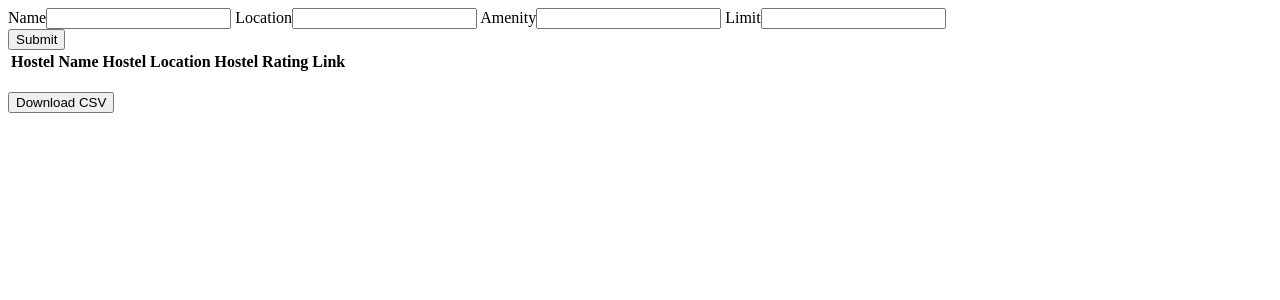
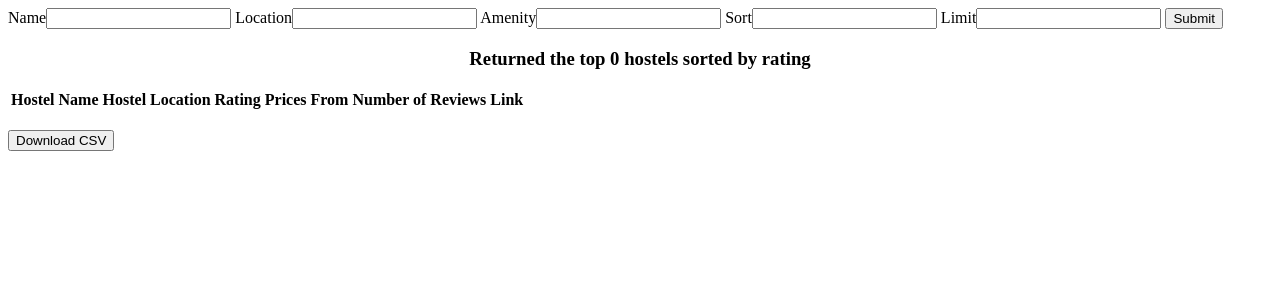
Before and after one commit to alfischer33/hosteldatafrontend, a Django app: page / in a window 1280 px wide. Shown: the top 300 px of the page. Run offline with Django 3.2, Linux system fonts and the light colour scheme; data that the repository does not hold is empty; some libraries are stand-ins or nearby versions.

Commit message:
filter upgrades

```diff
--- a/apidata/templates/apidata/index.html
+++ b/apidata/templates/apidata/index.html
@@ -12,21 +12,32 @@
     <row>
         <div>
             <form action="" method="GET">
-                Name<input type="text" name="name" value={{name}}>
+                Name<input type="text" name="name" value="{{name}}">
                 Location<input type="text" name="location" value={{location}}>
                 Amenity<input type="text" name="amenity" value={{amenity}}>
-                Limit<input type="number" name="limit" value={{limit}}><br>
+                Sort<input list="sort_options" name="sort">
+                <datalist id="sort_options">
+                    <option value="rating"></option>
+                    <option value="n_reviews"></option>
+                    <option value="usd_prices_from_asc"></option>
+                </datalist>
+                Limit<input type="number" name="limit" value={{limit}}>
                 <button type="submit">Submit</button>
             </form>
         </div>
     </row>
+    <div style="text-align: center;">
+        <h3>{{ message }}</h3>
+    </div>
     <row>
         <div>
             <table>
                 <tr>
                     <th>Hostel Name</th>
                     <th>Hostel Location</th>
-                    <th>Hostel Rating</th>
+                    <th>Rating</th>
+                    <th>Prices From</th>
+                    <th>Number of Reviews</th>
                     <th>Link</th>
                 </tr>
                 {% for hostel in hostels %}
@@ -34,6 +45,8 @@
                     <td> {{ hostel.name }} </td>
                     <td> {{ hostel.location }} </td>
                     <td> {{ hostel.rating|floatformat:1 }} </td>
+                    <td> {{ hostel.usd_prices_from }} </td>
+                    <td> {{ hostel.n_reviews }} </td>
                     <td> <a href={{ hostel.link }}>{{ hostel.name }} link</a> </td>
                 </tr>
                 {% endfor %}
--- a/apidata/views.py
+++ b/apidata/views.py
@@ -21,6 +21,9 @@ def index(request):
     filter_list = ['location', 'name', 'sort', 'limit', 'amenity', 'csv']
     filters=get_var_dict(filter_list)
 
+    print()
+    print(filters['location'])
+
     url = 'https://hosteldata.herokuapp.com/json?' + '&'.join([(f + f'={filters[f]}') for f in filters if filters[f]!=''])
     print(url)
 
@@ -38,8 +41,25 @@ def index(request):
 
         return response
 
+
+
+    message = f"Returned the top {len(hostels)} hostels "
+    if filters['amenity'] != '':
+        message += f"with {filters['amenity']} "
+    if filters['location'] != '':
+        message += f"in {filters['location']} "
+    if filters['sort'] != '':
+        message += f"sorted by {filters['sort']} "
+    else:
+        message += "sorted by rating "
+    print(message)
+
     context = filters.copy()
+    context['message'] = message
     context['hostels'] = hostels
+
+    print(context['location'])
+
 
     return render(request, "apidata/index.html", context)
 
```
